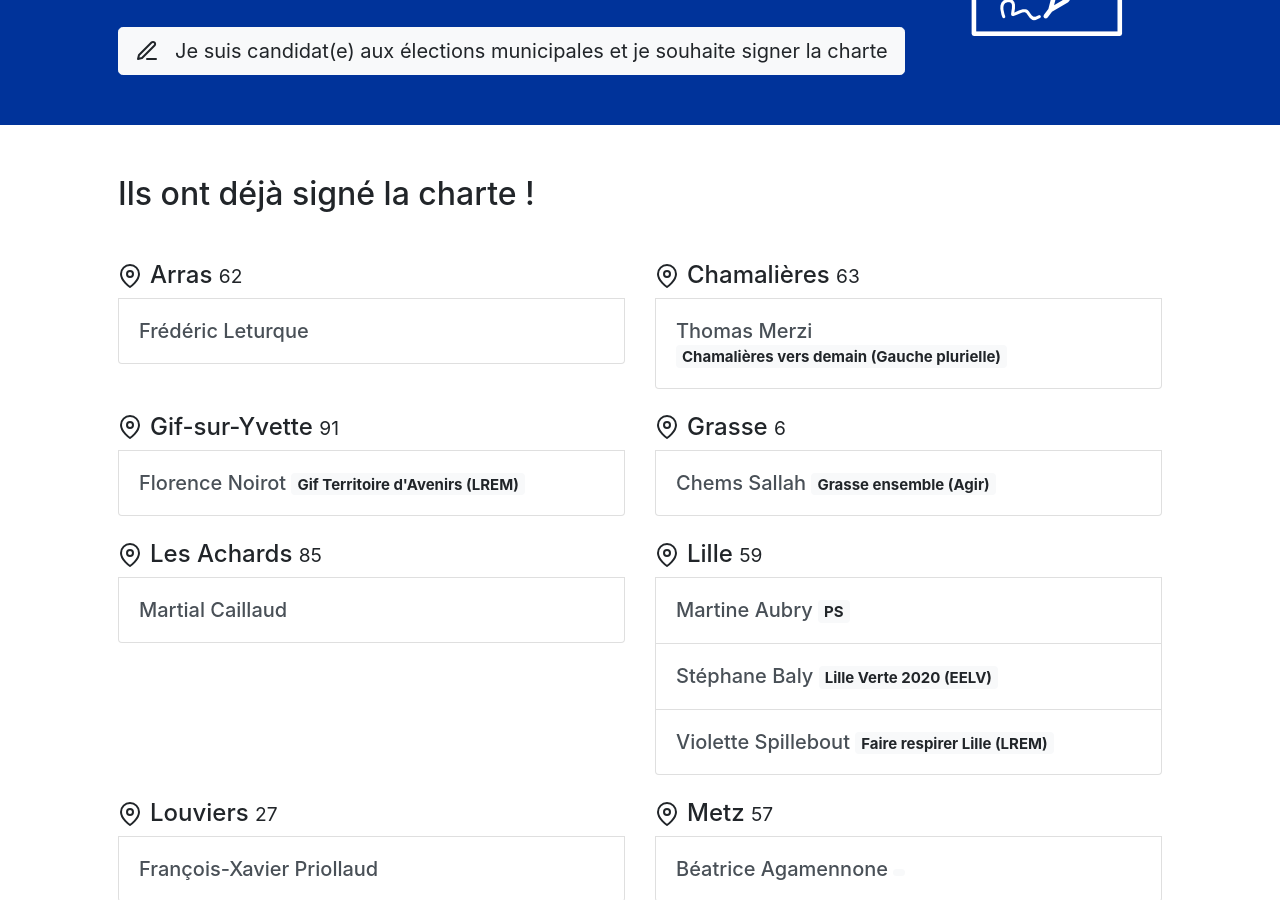
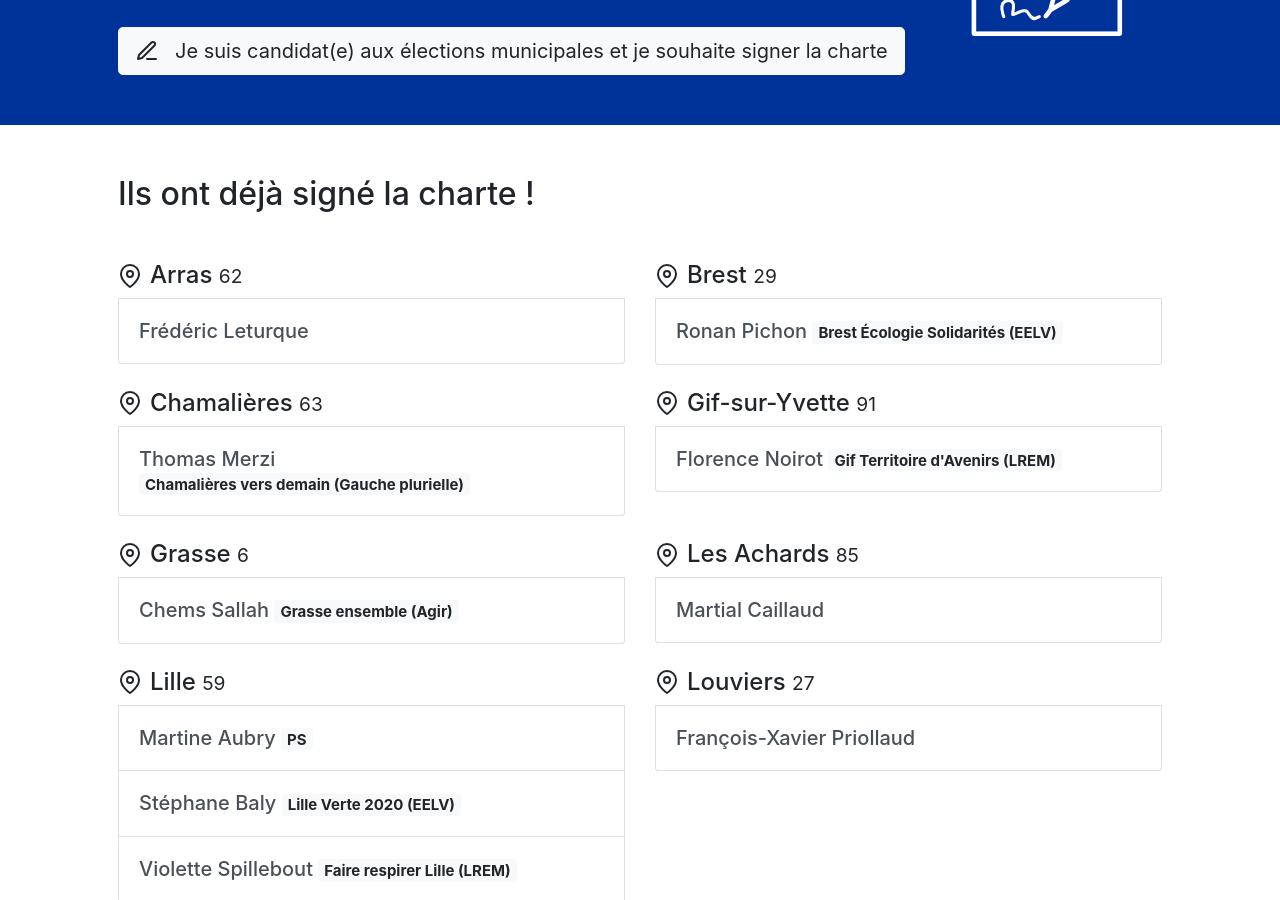
Before and after one commit to jeuneseuropeens/ville-europeenne, a Jekyll site: the page built from index.html, in a window 1280 px wide and 900 px high, scrolled down 2334 px. Built offline with Jekyll 4.4.1, drawn with Linux system fonts in a browser that asks for light colours; some web fonts are replaced; a script that is not in the unit is left out.

Commit message:
Update Configuration “signataires”

```diff
--- a/_data/signataires.yml
+++ b/_data/signataires.yml
@@ -161,3 +161,9 @@ signataires:
     nom: Hénart
     prenom: Laurent
     ville: Nancy
+  - departement: '29'
+    etiquette: EELV
+    liste: Brest Écologie Solidarités
+    nom: Pichon
+    prenom: Ronan
+    ville: Brest
```
